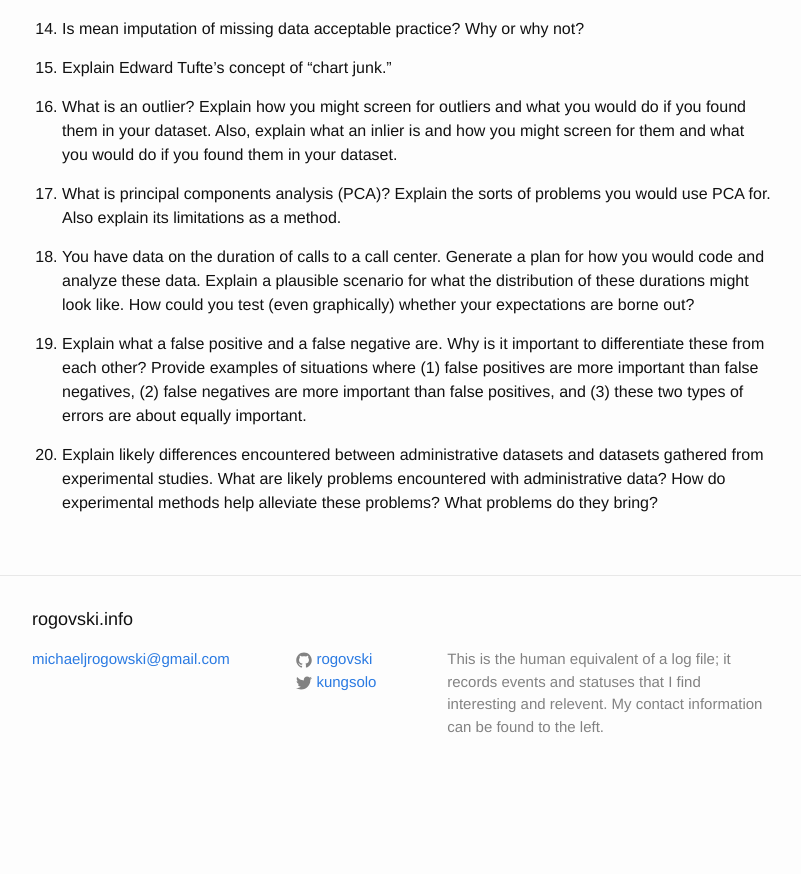
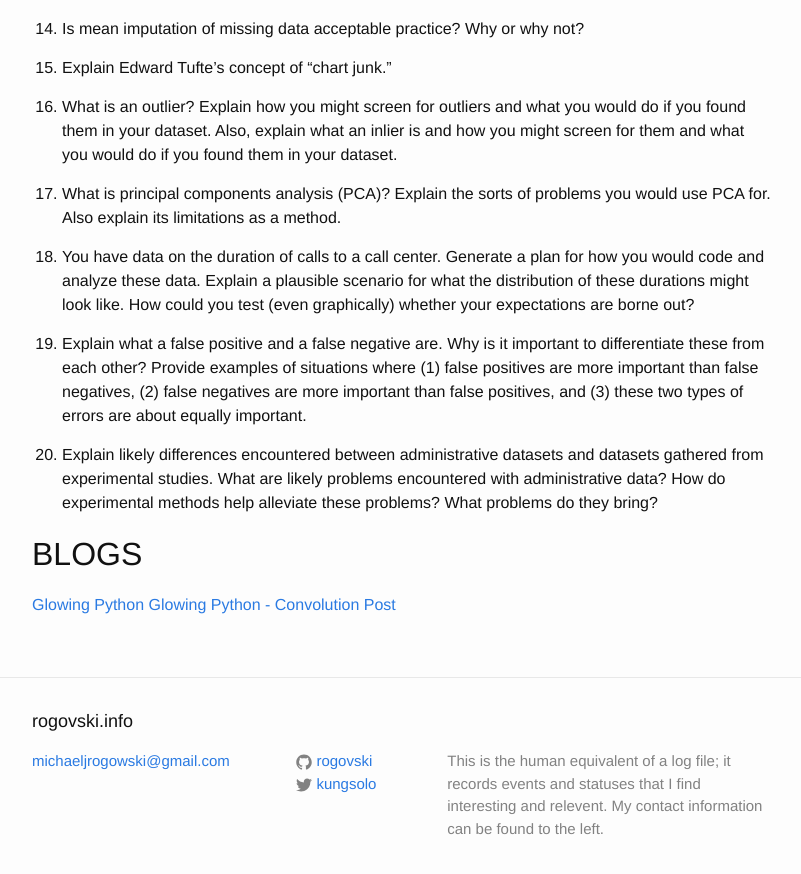
Before and after one commit to rogovski/rogovski.github.io, a Jekyll site: the page built from _posts/2016-03-02-navigating-the-data.markdown, in a window 1280 px wide and 900 px high, scrolled down 993 px. Shown: the top 874 px of the window, without its empty margins (238-1039 px from the left). Built offline with Jekyll 4.4.1, drawn with Linux system fonts in a browser that asks for light colours; before the commit the page ends 1791 px from its top, so only the background shows below that.

Commit message:
Update 2016-03-02-navigating-the-data.markdown
linked blog

```diff
--- a/_posts/2016-03-02-navigating-the-data.markdown
+++ b/_posts/2016-03-02-navigating-the-data.markdown
@@ -50,3 +50,8 @@ questions that I thought I'd try my hand at answering:
 19. Explain what a false positive and a false negative are. Why is it important to differentiate these from each other? Provide examples of situations where (1) false positives are more important than false negatives, (2) false negatives are more important than false positives, and (3) these two types of errors are about equally important.
 
 20. Explain likely differences encountered between administrative datasets and datasets gathered from experimental studies. What are likely problems encountered with administrative data? How do experimental methods help alleviate these problems? What problems do they bring?
+
+
+## BLOGS
+[Glowing Python](http://glowingpython.blogspot.com)
+[Glowing Python - Convolution Post](http://glowingpython.blogspot.com/2012/02/convolution-with-numpy.html)
```
